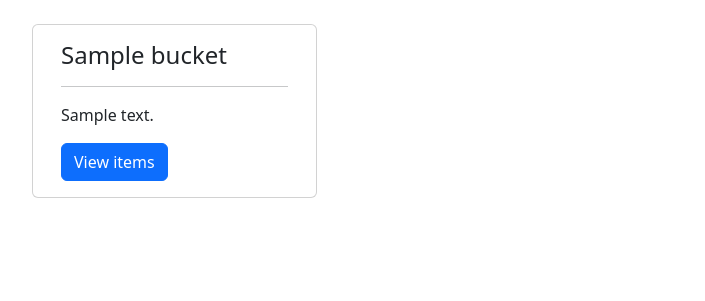
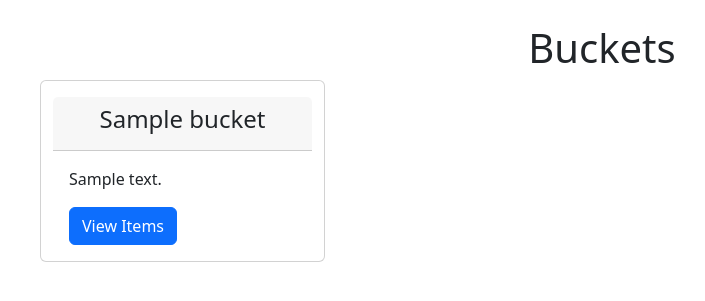
Before and after one commit to spencerboles/lifeapp, a Django app: template lifeapp/budget/templates/display/bucket_list.html in a window 1280 px wide. Shown: the part 56-357 px from the top of the page, without its empty margins (38-743 px from the left). Run offline with Django 4.2, Linux system fonts and the light colour scheme; tables that the repository leaves empty hold one stand-in row (values such as "Sample post"); the template is opened without the code that fills it: values that come from a table or form of the project are taken from there, most other values are stand-ins (such as "Sample title", 1, 10 or a date in 2020); some libraries are stand-ins or nearby versions.

Commit message:
add items list by bucket page

```diff
--- a/lifeapp/budget/models.py
+++ b/lifeapp/budget/models.py
@@ -8,6 +8,7 @@ from django.utils.timezone import now
 # Create your models here.
 
 class Item(models.Model):
+
     title = models.CharField(max_length=150, null=False, default='Item')
     description = models.TextField(null=True)
     amount = models.DecimalField(max_digits=10, decimal_places=2, null=False, default=Decimal('0.00'))
@@ -20,15 +21,17 @@ class Item(models.Model):
         return f'{self.title}'
 
 class Bucket(models.Model):
+
     title = models.CharField(max_length=150, null=False, default='Bucket')
     description = models.TextField(null=True)
     is_budget = models.BooleanField(default=True)
     account = models.ForeignKey("Account", on_delete=models.CASCADE)
-
+    # is_revenue = models.BooleanField(default=False)
     def __str__(self):
         return self.title
 
 class Account(models.Model):
+
     title = models.CharField(max_length=150, null=False, default='Checkings Account')
     description = models.TextField(null=True)
     balance = models.DecimalField(max_digits=10, decimal_places=2, null=False, default=Decimal('0.00'))
--- a/lifeapp/budget/templates/display/bucket_list.html
+++ b/lifeapp/budget/templates/display/bucket_list.html
@@ -1,14 +1,20 @@
-{% extends 'base.html' %} {% block content %} {% for item in buckets %}
+{% extends 'base.html' %} {% block content %}
 <div class="container mt-4">
+  <div>
+    <h1 class="text-center">Buckets</h1>
+  </div>
   <div class="row">
-    <div class="card w-25">
+    {% for item in buckets %}
+    <div class="card w-25 mx-2">
+      <div class="card-header mt-3">
+        <h4 class="card-title text-center">{{ item.title }}</h4>
+      </div>
       <div class="card-body">
-        <h4 class="card-title">{{ item.title }}</h4>
-        <hr />
         <p class="card-text">{{ item.description }}</p>
-        <a href="#" class="btn btn-primary">View items</a>
+        <a href="#" class="btn btn-primary">View Items</a>
       </div>
     </div>
+    {% endfor %}
   </div>
 </div>
-{% endfor %} {% endblock content %}
+{% endblock %}
--- a/lifeapp/budget/urls.py
+++ b/lifeapp/budget/urls.py
@@ -8,5 +8,6 @@ urlpatterns = [
     path('add-account/', views.add_account, name='add-account'),
 
     #display
-    path('list-buckets/', views.all_buckets, name='list-buckets')
+    path('bucket-list/', views.all_buckets, name='list-buckets'),
+    path('items/<int:bucket_id>/', views.bucket_items, name='bucket_items')
 ]
--- a/lifeapp/budget/views.py
+++ b/lifeapp/budget/views.py
@@ -1,6 +1,6 @@
 from django.shortcuts import render, redirect
 from .forms import BucketForm, ItemForm, AccountForm
-from .models import Bucket
+from .models import Bucket, Item
 
 # Create your views here.
 def budget(request):
@@ -39,3 +39,7 @@ def add_account(request):
 def all_buckets(request):
     bucket_list = Bucket.objects.all()
     return render(request, 'display/bucket_list.html', {'buckets':bucket_list})
+
+def bucket_items(request, bucket_id):
+    items = Item.objects.filter(bucket__id=bucket_id)
+    return render(request, 'display/items.html', {'items': items})
```
Also changed, not shown: lifeapp/budget/templates/display/items.html (added, +22 -0 lines).
